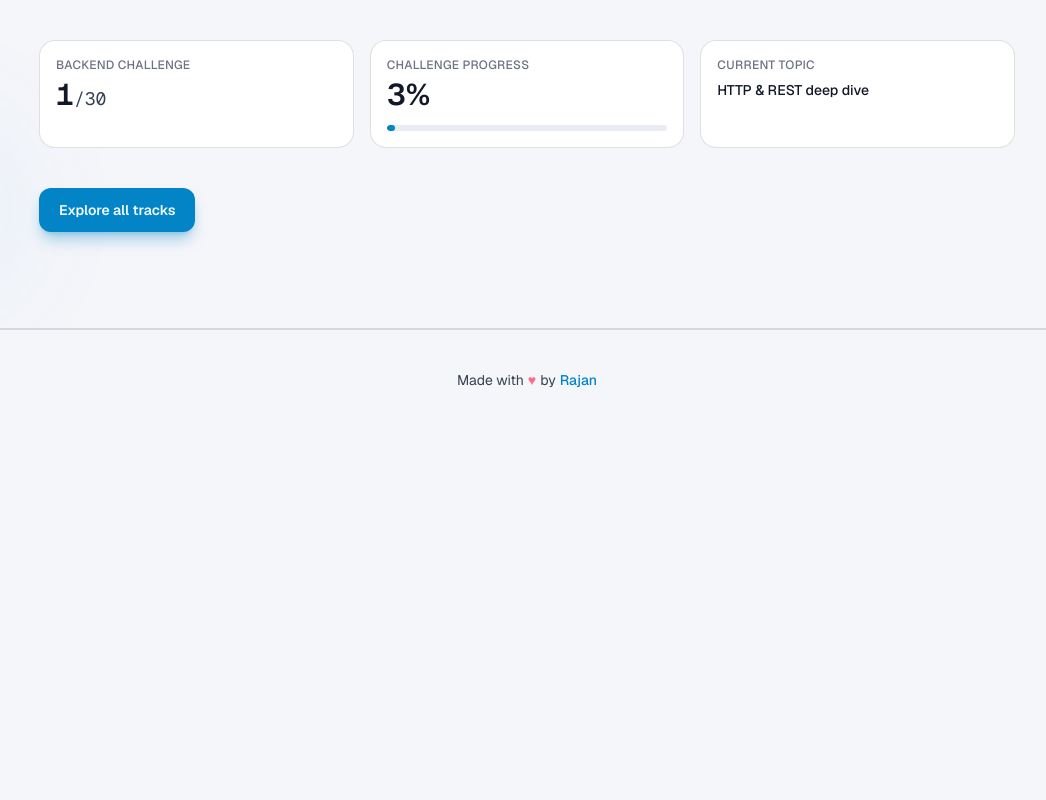
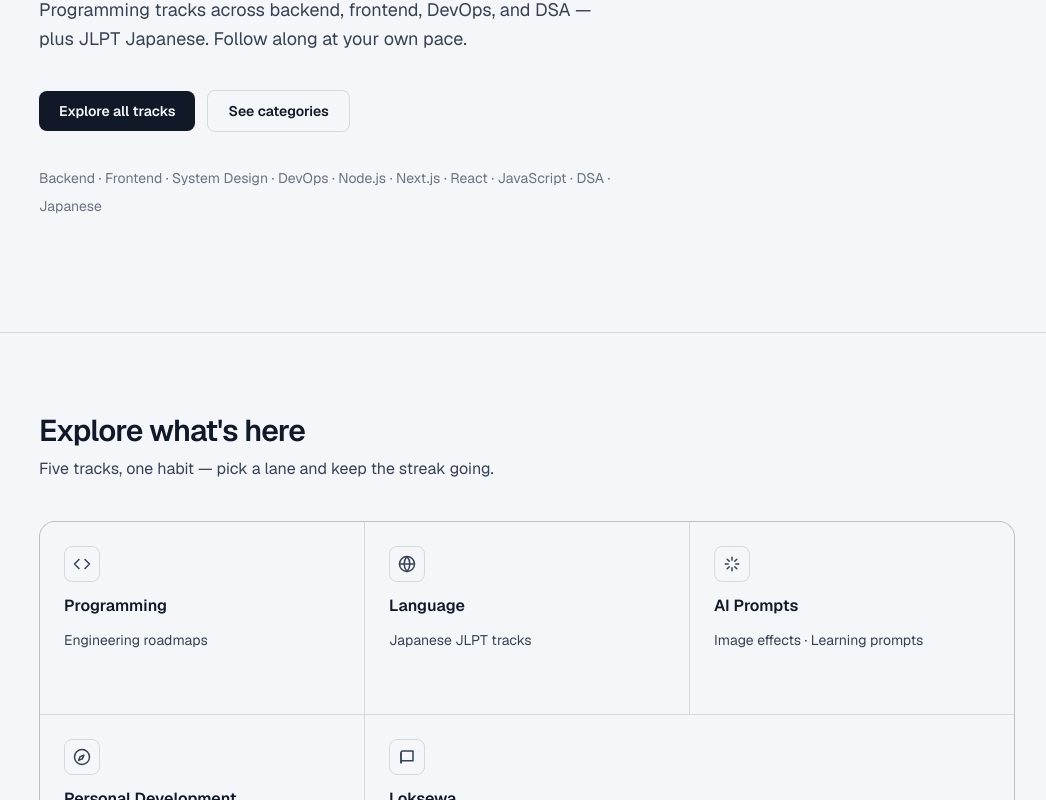
Before and after one commit to rznmgr630/learnwithrajan, a Next.js app: page / in a window 1280 px wide. Shown: the part 440-1240 px from the top of the page, without its empty margins (113-1159 px from the left). Before the commit the page ends 870 px from the top, so only its background shows below. Built offline with nearby package versions, Linux system fonts and the light colour scheme.

Commit message:
Redesign homepage with minimal hero and category showcase grid

```diff
--- a/app/page.tsx
+++ b/app/page.tsx
@@ -1,4 +1,5 @@
 import { HeroSection } from "@/components/HeroSection";
+import { HomeCategoryGrid } from "@/components/HomeCategoryGrid";
 import { SiteFooter } from "@/components/SiteFooter";
 import { SiteHeader } from "@/components/SiteHeader";
 
@@ -7,6 +8,7 @@ export default function Home() {
     <div className="flex min-h-full flex-col">
       <SiteHeader />
       <HeroSection />
+      <HomeCategoryGrid />
       <SiteFooter />
     </div>
   );
--- a/components/HeroSection.tsx
+++ b/components/HeroSection.tsx
@@ -2,87 +2,49 @@
 
 import Link from "next/link";
 import { useLocale } from "@/components/i18n/LocaleProvider";
-import { pickLocalized } from "@/lib/i18n/pick";
-import { CURRENT_DAY, getAllRoadmapDays, TOTAL_DAYS } from "@/lib/challenge-data";
 
-const allDays = getAllRoadmapDays();
-
-const TOPIC_PILLS = [
+const TOPICS = [
   "Backend", "Frontend", "System Design", "DevOps",
   "Node.js", "Next.js", "React", "JavaScript", "DSA", "Japanese",
 ];
 
 export function HeroSection() {
-  const { locale, t } = useLocale();
-  const pct = Math.round((Math.min(CURRENT_DAY, TOTAL_DAYS) / TOTAL_DAYS) * 100);
-  const todayTitle = allDays.find((d) => d.day === CURRENT_DAY)?.title;
+  const { t } = useLocale();
 
   return (
-    <section className="relative flex flex-1 overflow-hidden border-b border-[var(--border)]">
-      <div
-        aria-hidden
-        className="pointer-events-none absolute -right-24 -top-24 h-72 w-72 rounded-full bg-[var(--glow)] blur-3xl"
-      />
-      <div
-        aria-hidden
-        className="pointer-events-none absolute -left-16 bottom-4 h-52 w-52 rounded-full bg-[var(--glow)] opacity-40 blur-3xl"
-      />
-      <div className="relative mx-auto flex max-w-5xl flex-1 flex-col px-4 py-16 sm:px-6 sm:py-24">
-        <p className="mb-3 inline-flex w-fit items-center gap-2 rounded-full border border-[var(--border)] bg-[var(--elevated)] px-3 py-1 text-xs font-medium text-[var(--muted)]">
+    <section className="border-b border-[var(--border)]">
+      <div className="mx-auto max-w-5xl px-4 py-20 sm:px-6 sm:py-28">
+        <p className="inline-flex w-fit items-center gap-2 text-xs font-medium uppercase tracking-wide text-[var(--faint)]">
           <span className="h-1.5 w-1.5 rounded-full bg-[var(--accent)]" />
           {t("hero.badge")}
         </p>
-        <h1 className="max-w-2xl text-4xl font-semibold tracking-tight text-[var(--text)] sm:text-5xl sm:leading-tight">
+
+        <h1 className="mt-6 max-w-2xl text-4xl font-semibold tracking-tight text-[var(--text)] sm:text-6xl sm:leading-[1.1]">
           {t("hero.title")}
         </h1>
+
         <p className="mt-5 max-w-xl text-lg leading-relaxed text-[var(--muted)]">
           {t("hero.body")}
         </p>
 
-        <div className="mt-6 flex flex-wrap gap-2">
-          {TOPIC_PILLS.map((topic) => (
-            <span
-              key={topic}
-              className="rounded-full border border-[var(--border)] bg-[var(--surface)] px-3 py-1 text-xs font-medium text-[var(--muted)]"
-            >
-              {topic}
-            </span>
-          ))}
-        </div>
-
-        <div className="mt-10 grid gap-4 sm:grid-cols-3">
-          <div className="rounded-2xl border border-[var(--border)] bg-[var(--surface)] p-4">
-            <p className="text-xs font-medium uppercase tracking-wide text-[var(--faint)]">{t("hero.challengeDay")}</p>
-            <p className="mt-1 font-mono text-3xl font-semibold text-[var(--text)]">
-              {CURRENT_DAY}
-              <span className="text-lg font-normal text-[var(--muted)]">/{TOTAL_DAYS}</span>
-            </p>
-          </div>
-          <div className="rounded-2xl border border-[var(--border)] bg-[var(--surface)] p-4">
-            <p className="text-xs font-medium uppercase tracking-wide text-[var(--faint)]">{t("hero.progressSeed")}</p>
-            <p className="mt-1 text-3xl font-semibold text-[var(--text)]">{pct}%</p>
-            <div className="mt-3 h-1.5 overflow-hidden rounded-full bg-[var(--elevated)]">
-              <div
-                className="h-full rounded-full bg-[var(--accent)] transition-[width] duration-500"
-                style={{ width: `${pct}%` }}
-              />
-            </div>
-          </div>
-          <div className="rounded-2xl border border-[var(--border)] bg-[var(--surface)] p-4">
-            <p className="text-xs font-medium uppercase tracking-wide text-[var(--faint)]">{t("hero.todayTheme")}</p>
-            <p className="mt-2 text-sm font-medium leading-snug text-[var(--text)]">
-              {todayTitle !== undefined ? pickLocalized(todayTitle, locale) : "—"}
-            </p>
-          </div>
-        </div>
-        <div className="mt-auto pt-10">
+        <div className="mt-9 flex flex-wrap items-center gap-3">
           <Link
             href="/learn"
-            className="inline-flex items-center justify-center rounded-xl bg-[var(--accent)] px-5 py-3 text-sm font-semibold text-[var(--accent-fg)] shadow-lg shadow-[color-mix(in_oklab,var(--accent)_35%,transparent)] transition hover:brightness-110"
+            className="inline-flex items-center justify-center rounded-lg bg-[var(--text)] px-5 py-2.5 text-sm font-semibold text-[var(--background)] transition hover:brightness-110"
           >
             {t("hero.cta")}
           </Link>
+          <Link
+            href="#explore"
+            className="inline-flex items-center justify-center rounded-lg border border-[var(--border)] px-5 py-2.5 text-sm font-semibold text-[var(--text)] transition hover:bg-[var(--elevated)]"
+          >
+            {t("hero.ctaSecondary")}
+          </Link>
         </div>
+
+        <p className="mt-8 max-w-xl text-sm leading-loose text-[var(--faint)]">
+          {TOPICS.join(" · ")}
+        </p>
       </div>
     </section>
   );
--- /dev/null
+++ b/components/HomeCategoryGrid.tsx
@@ -0,0 +1,100 @@
+"use client";
+
+import Link from "next/link";
+import type { ReactNode } from "react";
+import { useLocale } from "@/components/i18n/LocaleProvider";
+import type { UiStringKey } from "@/lib/i18n/catalog";
+
+function CodeIcon() {
+  return (
+    <svg xmlns="http://www.w3.org/2000/svg" width="18" height="18" viewBox="0 0 24 24" fill="none" stroke="currentColor" strokeWidth="2" strokeLinecap="round" strokeLinejoin="round">
+      <path d="M8 6 2 12l6 6M16 6l6 6-6 6" />
+    </svg>
+  );
+}
+
+function GlobeIcon() {
+  return (
+    <svg xmlns="http://www.w3.org/2000/svg" width="18" height="18" viewBox="0 0 24 24" fill="none" stroke="currentColor" strokeWidth="2" strokeLinecap="round" strokeLinejoin="round">
+      <circle cx="12" cy="12" r="10" />
+      <path d="M2 12h20M12 2a15 15 0 0 1 0 20 15 15 0 0 1 0-20Z" />
+    </svg>
+  );
+}
+
+function SparkleIcon() {
+  return (
+    <svg xmlns="http://www.w3.org/2000/svg" width="18" height="18" viewBox="0 0 24 24" fill="none" stroke="currentColor" strokeWidth="2" strokeLinecap="round" strokeLinejoin="round">
+      <path d="M12 3v4M12 17v4M3 12h4M17 12h4M5.6 5.6l2.8 2.8M15.6 15.6l2.8 2.8M18.4 5.6l-2.8 2.8M8.4 15.6l-2.8 2.8" />
+    </svg>
+  );
+}
+
+function CompassIcon() {
+  return (
+    <svg xmlns="http://www.w3.org/2000/svg" width="18" height="18" viewBox="0 0 24 24" fill="none" stroke="currentColor" strokeWidth="2" strokeLinecap="round" strokeLinejoin="round">
+      <circle cx="12" cy="12" r="10" />
+      <path d="m14.5 9.5-2 5-5 2 2-5 5-2Z" />
+    </svg>
+  );
+}
+
+function BookIcon() {
+  return (
+    <svg xmlns="http://www.w3.org/2000/svg" width="18" height="18" viewBox="0 0 24 24" fill="none" stroke="currentColor" strokeWidth="2" strokeLinecap="round" strokeLinejoin="round">
+      <path d="M4 19.5A2.5 2.5 0 0 1 6.5 17H20V4H6.5A2.5 2.5 0 0 0 4 6.5v13Z" />
+      <path d="M4 19.5V6.5" />
+    </svg>
+  );
+}
+
+interface Category {
+  href: string;
+  icon: ReactNode;
+  titleKey: UiStringKey;
+  hintKey: UiStringKey;
+}
+
+const CATEGORIES: Category[] = [
+  { href: "/learn/programming", icon: <CodeIcon />, titleKey: "hub.sectionProgramming", hintKey: "hub.sectionProgrammingHint" },
+  { href: "/learn/language", icon: <GlobeIcon />, titleKey: "hub.sectionLanguage", hintKey: "hub.sectionLanguageHint" },
+  { href: "/learn/ai-prompts", icon: <SparkleIcon />, titleKey: "hub.sectionAiPrompts", hintKey: "hub.sectionAiPromptsHint" },
+  { href: "/learn/personal-development", icon: <CompassIcon />, titleKey: "hub.sectionPersonalDev", hintKey: "hub.sectionPersonalDevHint" },
+  { href: "/learn/loksewa", icon: <BookIcon />, titleKey: "hub.sectionLoksewa", hintKey: "hub.sectionLoksewaHint" },
+];
+
+export function HomeCategoryGrid() {
+  const { t } = useLocale();
+
+  return (
+    <section id="explore" className="border-b border-[var(--border)]">
+      <div className="mx-auto max-w-5xl px-4 py-16 sm:px-6 sm:py-20">
+        <h2 className="text-2xl font-semibold tracking-tight text-[var(--text)] sm:text-3xl">
+          {t("home.exploreTitle")}
+        </h2>
+        <p className="mt-2 max-w-xl text-[var(--muted)]">{t("home.exploreSubtitle")}</p>
+
+        <div className="mt-10 grid gap-px overflow-hidden rounded-2xl border border-[var(--border)] bg-[var(--border)] sm:grid-cols-2 lg:grid-cols-3">
+          {CATEGORIES.map((category, index) => (
+            <Link
+              key={category.href}
+              href={category.href}
+              className={`group flex flex-col gap-3 bg-[var(--background)] p-6 transition hover:bg-[var(--elevated)] ${
+                index === CATEGORIES.length - 1 ? "lg:col-span-2" : ""
+              }`}
+            >
+              <span className="flex h-9 w-9 items-center justify-center rounded-lg border border-[var(--border)] text-[var(--muted)] transition group-hover:border-[color-mix(in_oklab,var(--accent)_40%,var(--border))] group-hover:text-[var(--accent)]">
+                {category.icon}
+              </span>
+              <span className="text-base font-semibold text-[var(--text)]">{t(category.titleKey)}</span>
+              <span className="text-sm text-[var(--muted)]">{t(category.hintKey)}</span>
+              <span className="mt-auto pt-2 text-sm font-medium text-[var(--accent)] opacity-0 transition group-hover:opacity-100">
+                {t("hub.category.cta")}
+              </span>
+            </Link>
+          ))}
+        </div>
+      </div>
+    </section>
+  );
+}
--- a/lib/i18n/catalog.ts
+++ b/lib/i18n/catalog.ts
@@ -1058,25 +1058,25 @@ export const UI_STRINGS = {
     np: "ब्याकएन्ड, फ्रन्टएन्ड, DevOps र DSA का प्रोग्रामिङ ट्र्याक — साथमा JLPT जापानी। आफ्नो गतिमा अनुसरण गर्नुहोस्।",
     jp: "バックエンド・フロントエンド・DevOps・DSAのプログラミングトラックと JLPT 日本語コース。自分のペースで進められます。",
   },
-  "hero.challengeDay": {
-    en: "Backend challenge",
-    np: "ब्याकएन्ड चुनौती",
-    jp: "バックエンドチャレンジ",
-  },
-  "hero.progressSeed": {
-    en: "Challenge progress",
-    np: "चुनौती प्रगति",
-    jp: "チャレンジ進捗",
-  },
-  "hero.todayTheme": {
-    en: "Current topic",
-    np: "हालको विषय",
-    jp: "現在のトピック",
-  },
   "hero.cta": {
     en: "Explore all tracks",
     np: "सबै ट्र्याक हेर्नुहोस्",
     jp: "すべてのトラックを見る",
+  },
+  "hero.ctaSecondary": {
+    en: "See categories",
+    np: "श्रेणीहरू हेर्नुहोस्",
+    jp: "カテゴリーを見る",
+  },
+  "home.exploreTitle": {
+    en: "Explore what's here",
+    np: "यहाँ के छ, हेर्नुहोस्",
+    jp: "コンテンツを見る",
+  },
+  "home.exploreSubtitle": {
+    en: "Five tracks, one habit — pick a lane and keep the streak going.",
+    np: "पाँच ट्र्याक, एउटै बानी — एउटा छान्नुहोस् र सिलसिला जारी राख्नुहोस्।",
+    jp: "5つのトラック、1つの習慣。ひとつ選んで継続しましょう。",
   },
   "japaneseDay.trackLabel": {
     en: "JLPT N5 · Minna no Nihongo I track",
```
